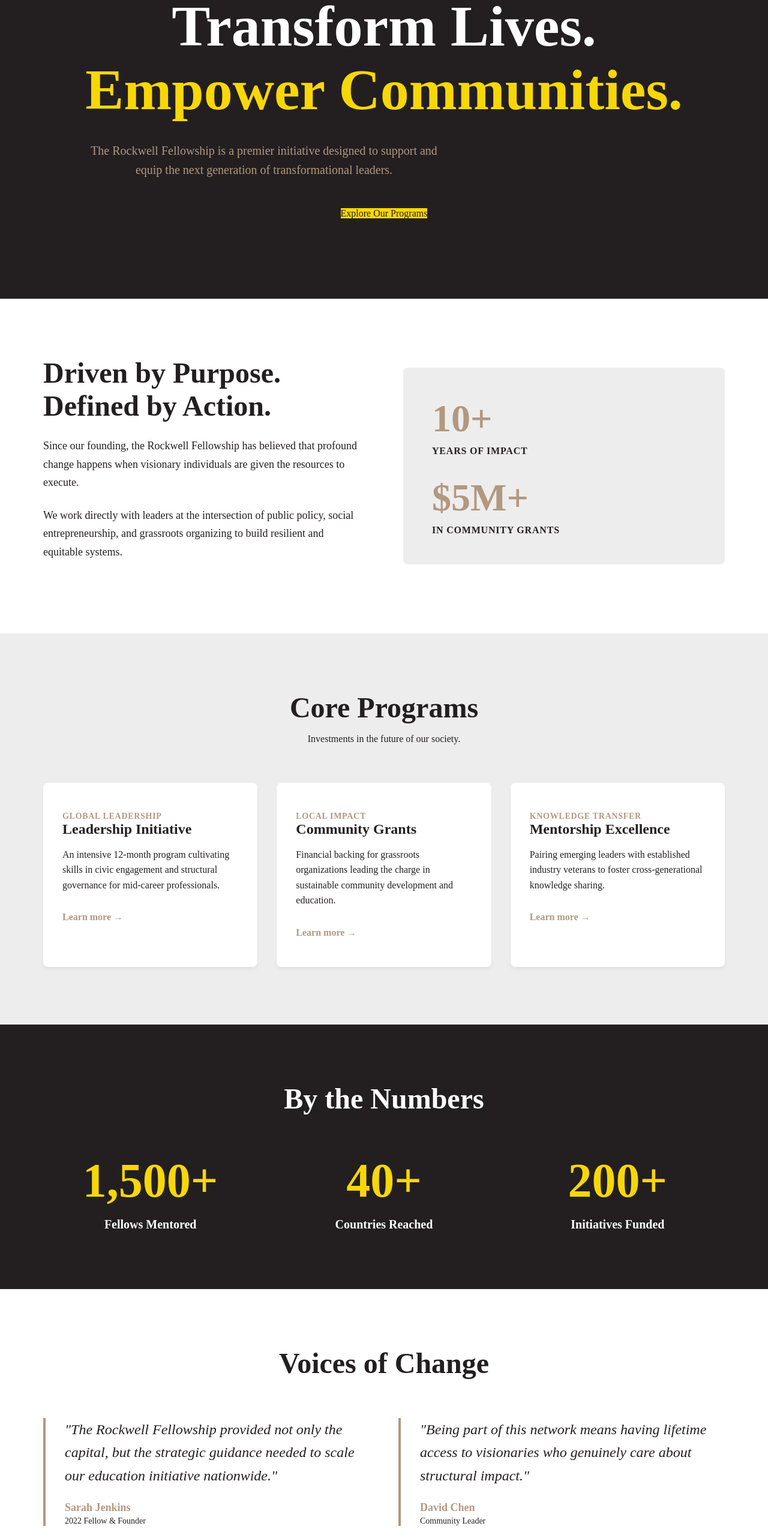
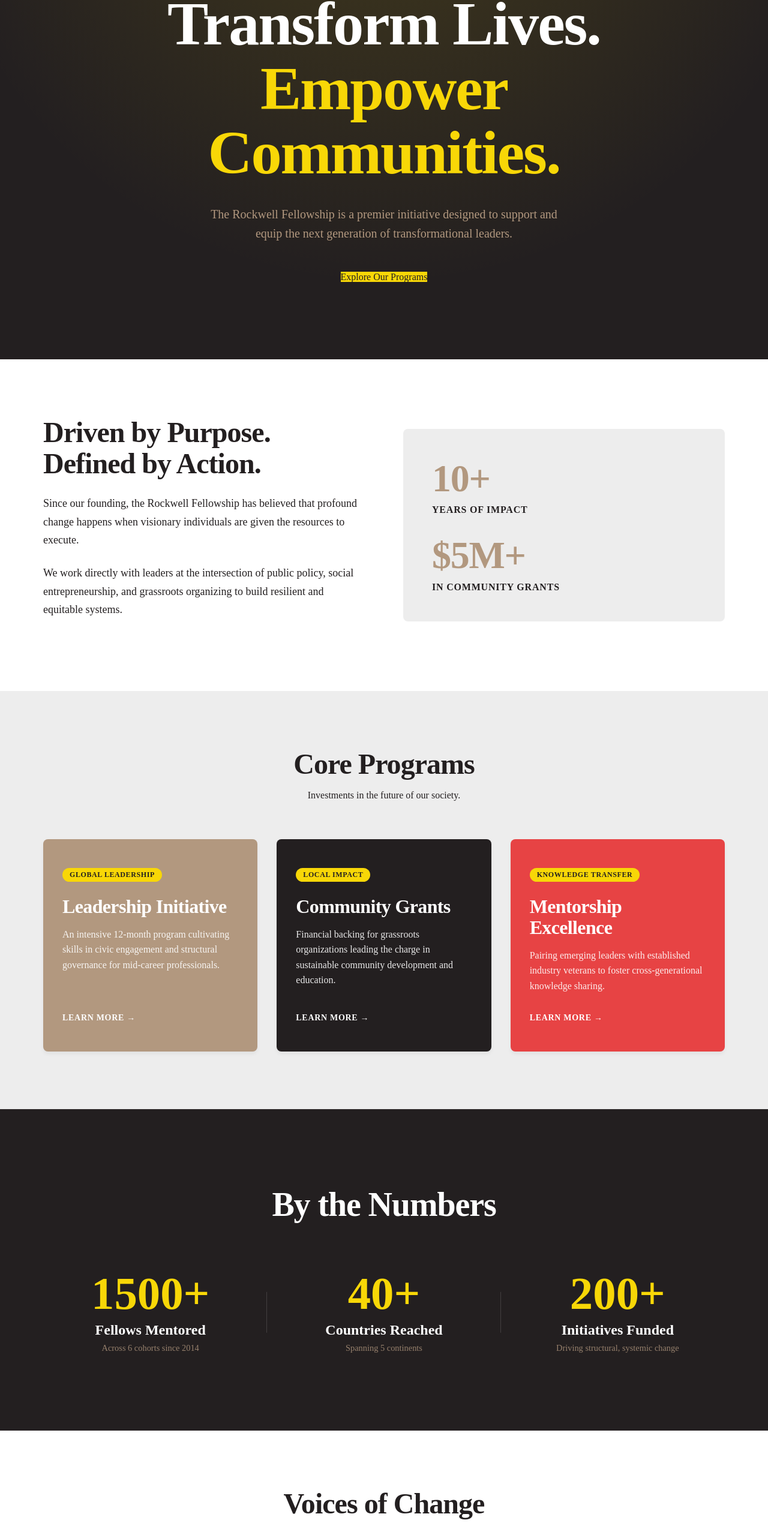
Before and after one commit to mightybrent/Rockwell-Fellowship, a Next.js app: page / in a window 1280 px wide. Shown: the part 233-2797 px from the top of the page at 60% size. Built offline with nearby package versions, Linux system fonts and the light colour scheme.

Commit message:
Implement design review changes

```diff
--- a/src/app/globals.css
+++ b/src/app/globals.css
@@ -16,7 +16,8 @@
   --muted:      var(--color-whisper-gray);
 
   /* Typography */
-  --font-headline: var(--font-proxima-nova), system-ui, sans-serif;
+  --font-headline: var(--font-playfair), 'Playfair Display', serif;
+  --font-body:     var(--font-avenir), system-ui, sans-serif;
   --font-body:     var(--font-avenir), system-ui, sans-serif;
 }
 
@@ -49,6 +50,8 @@ a {
 h1, h2, h3, h4, h5, h6 {
   font-family: var(--font-headline);
   font-weight: 800;
+  line-height: 1.1;
+  letter-spacing: -0.02em;
 }
 
 /* Base utility classes for layout */
--- a/src/components/CallToAction.jsx
+++ b/src/components/CallToAction.jsx
@@ -6,9 +6,9 @@ export default function CallToAction() {
   return (
     <section id="apply" className={styles.cta}>
       <div className="container">
-        <h2>Ready to make an impact?</h2>
-        <p>Join a global network of leaders dedicated to actionable change.</p>
-        <Link href="#apply" className={compStyles.button} style={{ background: 'var(--foreground)', color: 'var(--color-white)' }}>
+        <h2>Applications for the 2026 cohort are now open.</h2>
+        <p className={styles.ctaSubtitle}>12 spots remain for the 2026 Leadership Initiative.</p>
+        <Link href="#apply" className={compStyles.buttonAccent}>
           Start Your Application
         </Link>
       </div>
--- a/src/components/Hero.jsx
+++ b/src/components/Hero.jsx
@@ -5,9 +5,9 @@ import compStyles from './components.module.css';
 export default function Hero() {
   return (
     <section className={styles.hero}>
-      <div className="container">
-        <h1>Transform Lives. <span className={styles.heroAccent}>Empower Communities.</span></h1>
-        <p>The Rockwell Fellowship is a premier initiative designed to support and equip the next generation of transformational leaders.</p>
+      <div className={`container ${styles.heroContent}`}>
+        <h1 className={styles.heroTitle}>Transform Lives. <span className={styles.heroAccent}>Empower Communities.</span></h1>
+        <p className={styles.heroSubtitle}>The Rockwell Fellowship is a premier initiative designed to support and equip the next generation of transformational leaders.</p>
         <Link href="#programs" className={compStyles.buttonAccent}>Explore Our Programs</Link>
       </div>
     </section>
--- a/src/components/Impact.jsx
+++ b/src/components/Impact.jsx
@@ -1,4 +1,35 @@
+"use client";
+import { useEffect, useState, useRef } from 'react';
 import styles from './page.module.css';
+
+function CountUp({ end, suffix = "", duration = 2000 }) {
+  const [count, setCount] = useState(0);
+  const ref = useRef(null);
+
+  useEffect(() => {
+    let startTime = null;
+    let observer = new IntersectionObserver(
+      (entries) => {
+        if (entries[0].isIntersecting) {
+          const animate = (time) => {
+            if (!startTime) startTime = time;
+            const progress = Math.min((time - startTime) / duration, 1);
+            const easeProgress = progress === 1 ? 1 : 1 - Math.pow(2, -10 * progress);
+            setCount(Math.floor(easeProgress * end));
+            if (progress < 1) requestAnimationFrame(animate);
+          };
+          requestAnimationFrame(animate);
+          observer.disconnect();
+        }
+      },
+      { threshold: 0.1 }
+    );
+    if (ref.current) observer.observe(ref.current);
+    return () => observer.disconnect();
+  }, [end, duration]);
+
+  return <div ref={ref} className={styles.impactNumber}>{count}{suffix}</div>;
+}
 
 export default function Impact() {
   return (
@@ -6,17 +37,20 @@ export default function Impact() {
       <div className="container">
         <h2>By the Numbers</h2>
         <div className={styles.impactGrid}>
-          <div>
-            <div className={styles.impactNumber}>1,500+</div>
+          <div className={styles.impactStat}>
+            <CountUp end={1500} suffix="+" />
             <div className={styles.impactLabel}>Fellows Mentored</div>
+            <p className={styles.impactSubLabel}>Across 6 cohorts since 2014</p>
           </div>
-          <div>
-            <div className={styles.impactNumber}>40+</div>
+          <div className={styles.impactStat}>
+            <CountUp end={40} suffix="+" />
             <div className={styles.impactLabel}>Countries Reached</div>
+            <p className={styles.impactSubLabel}>Spanning 5 continents</p>
           </div>
-          <div>
-            <div className={styles.impactNumber}>200+</div>
+          <div className={styles.impactStat}>
+            <CountUp end={200} suffix="+" />
             <div className={styles.impactLabel}>Initiatives Funded</div>
+            <p className={styles.impactSubLabel}>Driving structural, systemic change</p>
           </div>
         </div>
       </div>
--- a/src/components/Programs.jsx
+++ b/src/components/Programs.jsx
@@ -29,11 +29,11 @@ export default function Programs() {
         </div>
         <div className={styles.programsGrid}>
           {programs.map((p, i) => (
-            <div key={i} className={styles.programCard}>
+            <div key={i} className={`${styles.programCard} ${styles[`card${i}`]}`}>
               <span className={styles.programMeta}>{p.meta}</span>
               <h3>{p.title}</h3>
               <p>{p.desc}</p>
-              <Link href="#" style={{ color: 'var(--primary)', fontWeight: 'bold' }}>Learn more &rarr;</Link>
+              <Link href="#" className={styles.programLink}>Learn more &rarr;</Link>
             </div>
           ))}
         </div>
--- a/src/components/Testimonials.jsx
+++ b/src/components/Testimonials.jsx
@@ -9,14 +9,26 @@ export default function Testimonials() {
         </div>
         <div className={styles.testimonialsGrid}>
           <div className={styles.quoteCard}>
-            <p className={styles.quoteText}>&quot;The Rockwell Fellowship provided not only the capital, but the strategic guidance needed to scale our education initiative nationwide.&quot;</p>
-            <span className={styles.quoteAuthor}>Sarah Jenkins</span>
-            <span className={styles.quoteRole}>2022 Fellow & Founder</span>
+            <span className={styles.quoteMark}>&ldquo;</span>
+            <p className={styles.quoteText}>The Rockwell Fellowship provided not only the capital, but the strategic guidance needed to scale our education initiative nationwide.</p>
+            <div className={styles.quoteFooter}>
+              <div className={styles.quoteAvatar}>SJ</div>
+              <div>
+                <span className={styles.quoteAuthor}>Sarah Jenkins</span>
+                <span className={styles.quoteRole}>2022 Fellow & Founder</span>
+              </div>
+            </div>
           </div>
           <div className={styles.quoteCard}>
-            <p className={styles.quoteText}>&quot;Being part of this network means having lifetime access to visionaries who genuinely care about structural impact.&quot;</p>
-            <span className={styles.quoteAuthor}>David Chen</span>
-            <span className={styles.quoteRole}>Community Leader</span>
+            <span className={styles.quoteMark}>&ldquo;</span>
+            <p className={styles.quoteText}>Being part of this network means having lifetime access to visionaries who genuinely care about structural impact.</p>
+            <div className={styles.quoteFooter}>
+              <div className={styles.quoteAvatar}>DC</div>
+              <div>
+                <span className={styles.quoteAuthor}>David Chen</span>
+                <span className={styles.quoteRole}>Community Leader</span>
+              </div>
+            </div>
           </div>
         </div>
       </div>
--- a/src/components/page.module.css
+++ b/src/components/page.module.css
@@ -1,6 +1,12 @@
 /* Hero */
+@keyframes fadeUp {
+  0% { opacity: 0; transform: translateY(30px); }
+  100% { opacity: 1; transform: translateY(0); }
+}
+
 .hero {
-  background: var(--foreground);
+  background-color: var(--foreground);
+  background-image: radial-gradient(circle at 50% -20%, rgba(248, 215, 7, 0.15), transparent 70%);
   color: var(--color-white);
   padding: 8rem 2rem;
   text-align: center;
@@ -8,26 +14,42 @@
   flex-direction: column;
   align-items: center;
   justify-content: center;
-  min-height: 80vh;
+  min-height: 85vh;
+  position: relative;
+  overflow: hidden;
 }
 
-.hero h1 {
-  font-size: clamp(3rem, 8vw, 6rem);
-  line-height: 1.1;
+.heroContent > * {
+  opacity: 0;
+  animation: fadeUp 1s cubic-bezier(0.16, 1, 0.3, 1) forwards;
+}
+
+.heroContent > *:nth-child(1) { animation-delay: 0.1s; }
+.heroContent > *:nth-child(2) { animation-delay: 0.3s; }
+.heroContent > *:nth-child(3) { animation-delay: 0.5s; }
+
+.heroTitle {
+  font-size: clamp(4.5rem, 8vw, 6.5rem);
+  line-height: 1.05;
   margin-bottom: 2rem;
   max-width: 1000px;
+  margin-left: auto;
+  margin-right: auto;
 }
 
-.hero p {
+.heroAccent {
+  color: var(--accent);
+  display: block;
+}
+
+.heroSubtitle {
   font-size: 1.25rem;
   color: var(--color-paperboard-brown);
   max-width: 600px;
   margin-bottom: 3rem;
   line-height: 1.6;
-}
-
-.heroAccent {
-  color: var(--accent);
+  margin-left: auto;
+  margin-right: auto;
 }
 
 /* About */
@@ -104,49 +126,72 @@
 }
 
 .programCard {
-  background: var(--background);
   padding: 3rem 2rem;
   border-radius: 8px;
   box-shadow: 0 4px 6px rgba(0,0,0,0.05);
-  transition: transform 0.2s ease;
+  transition: transform 0.3s ease, box-shadow 0.3s ease;
+  color: var(--color-white);
+  display: flex;
+  flex-direction: column;
+  align-items: flex-start;
 }
 
+.card0 { background: var(--color-paperboard-brown); }
+.card1 { background: var(--foreground); }
+.card2 { background: var(--color-fire-red); }
+
 .programCard:hover {
-  transform: translateY(-5px);
+  transform: translateY(-8px);
+  box-shadow: 0 12px 24px rgba(0,0,0,0.1);
 }
 
 .programCard h3 {
-  font-size: 1.5rem;
+  font-size: 2rem;
   margin-bottom: 1rem;
-  color: var(--foreground);
+  color: var(--color-white);
 }
 
 .programCard p {
   line-height: 1.6;
   margin-bottom: 2rem;
-  color: var(--foreground);
+  color: rgba(255, 255, 255, 0.9);
 }
 
 .programMeta {
-  display: block;
+  display: inline-block;
+  font-size: 0.75rem;
+  font-weight: 800;
+  text-transform: uppercase;
+  color: var(--foreground);
+  background: var(--accent);
+  letter-spacing: 0.05em;
+  padding: 0.25rem 0.75rem;
+  border-radius: 9999px;
+  margin-bottom: 1.5rem;
+}
+
+.programLink {
+  color: var(--color-white);
+  font-weight: 800;
+  text-transform: uppercase;
+  letter-spacing: 0.05em;
   font-size: 0.875rem;
-  font-weight: 700;
-  text-transform: uppercase;
-  color: var(--primary);
-  letter-spacing: 0.05em;
+  margin-top: auto;
 }
 
 /* Impact */
 .impact {
   background: var(--foreground);
   color: var(--color-white);
-  padding: 6rem 2rem;
+  padding: 8rem 2rem;
   text-align: center;
+  border-top: 1px solid rgba(255, 255, 255, 0.05);
+  border-bottom: 1px solid rgba(255, 255, 255, 0.05);
 }
 
 .impact h2 {
-  font-size: 3rem;
-  margin-bottom: 4rem;
+  font-size: 3.5rem;
+  margin-bottom: 5rem;
 }
 
 .impactGrid {
@@ -155,17 +200,45 @@
   gap: 2rem;
 }
 
+.impactStat {
+  position: relative;
+  display: flex;
+  flex-direction: column;
+  align-items: center;
+}
+
+@media (min-width: 769px) {
+  .impactStat:not(:last-child)::after {
+    content: '';
+    position: absolute;
+    right: -1rem;
+    top: 50%;
+    transform: translateY(-50%);
+    height: 50%;
+    width: 1px;
+    background: rgba(255, 255, 255, 0.15);
+  }
+}
+
 .impactNumber {
-  font-size: 5rem;
+  font-size: clamp(4rem, 6vw, 6rem);
   font-weight: 800;
   color: var(--accent);
-  margin-bottom: 1rem;
+  margin-bottom: 0.5rem;
   font-family: var(--font-headline);
+  line-height: 1;
 }
 
 .impactLabel {
-  font-size: 1.25rem;
+  font-size: 1.5rem;
   font-weight: 700;
+  margin-bottom: 0.5rem;
+}
+
+.impactSubLabel {
+  font-size: 0.9rem;
+  color: var(--color-paperboard-brown);
+  opacity: 0.8;
 }
 
 /* Testimonials */
@@ -190,49 +263,91 @@
 }
 
 .quoteCard {
-  border-left: 4px solid var(--primary);
-  padding-left: 2rem;
+  padding: 3rem;
+  background: rgba(178, 152, 127, 0.06);
+  border-radius: 8px;
+  display: flex;
+  flex-direction: column;
+}
+
+.quoteMark {
+  font-size: 6rem;
+  line-height: 0.5;
+  color: var(--accent);
+  font-family: var(--font-headline);
+  display: block;
+  margin-bottom: 1rem;
 }
 
 .quoteText {
-  font-size: 1.5rem;
-  line-height: 1.6;
-  margin-bottom: 1.5rem;
+  font-size: 1.75rem;
+  line-height: 1.5;
+  margin-bottom: 2.5rem;
+  font-family: var(--font-headline);
   font-style: italic;
+  color: var(--foreground);
+}
+
+.quoteFooter {
+  display: flex;
+  align-items: center;
+  margin-top: auto;
+}
+
+.quoteAvatar {
+  width: 56px;
+  height: 56px;
+  border-radius: 50%;
+  background: var(--primary);
+  color: var(--color-white);
+  display: flex;
+  align-items: center;
+  justify-content: center;
+  font-weight: 800;
+  font-family: var(--font-headline);
+  font-size: 1.25rem;
+  margin-right: 1.25rem;
+  flex-shrink: 0;
 }
 
 .quoteAuthor {
   font-weight: 800;
   font-size: 1.125rem;
-  color: var(--primary);
+  color: var(--foreground);
+  display: block;
 }
 
 .quoteRole {
   display: block;
   font-size: 0.875rem;
-  color: var(--foreground);
+  color: var(--primary);
   margin-top: 0.25rem;
 }
 
 /* CTA */
 .cta {
-  background: var(--accent);
-  color: var(--foreground);
-  padding: 6rem 2rem;
+  background: var(--foreground);
+  color: var(--color-white);
+  padding: 8rem 2rem;
   text-align: center;
 }
 
 .cta h2 {
-  font-size: 4rem;
+  font-size: clamp(3rem, 6vw, 4.5rem);
   margin-bottom: 1.5rem;
+  line-height: 1.1;
+  max-width: 800px;
+  margin-left: auto;
+  margin-right: auto;
 }
 
-.cta p {
+.ctaSubtitle {
   font-size: 1.5rem;
   margin-bottom: 3rem;
   max-width: 600px;
   margin-left: auto;
   margin-right: auto;
+  color: var(--color-paperboard-brown);
 }
 
 @media (max-width: 768px) {
```
Also changed, not shown: src/app/layout.js (+9 -3 lines), src/components/Footer.jsx (+6 -3 lines), src/components/Nav.jsx (+22 -3 lines), src/components/components.module.css (+9 -3 lines).
